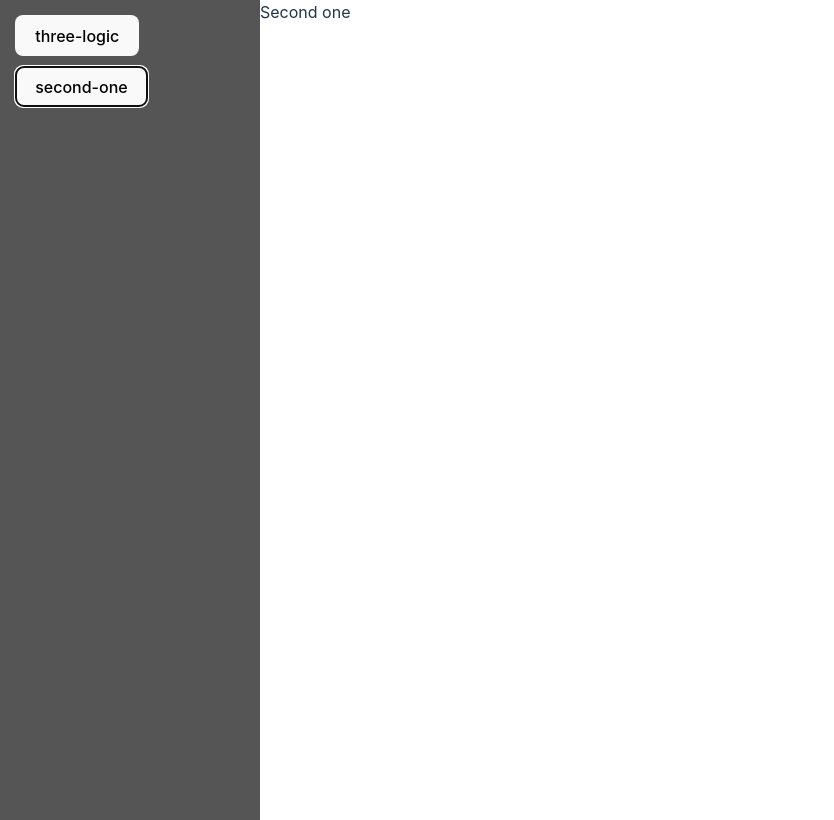
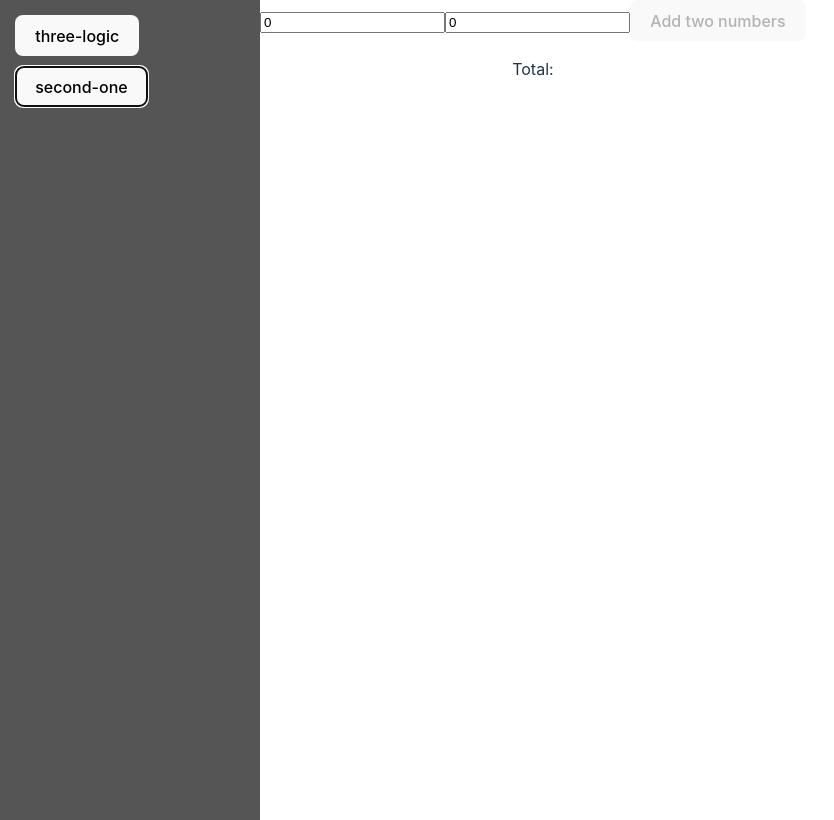
Before and after one commit to euguilhermegirardi/react-interview-challenges, a React (Vite) app: page /three-logic in a window 1280 px wide. Both pictures are taken after a click on the button "second-one". Shown: the whole page, without its empty margins (0-834 px from the left). Built offline with nearby package versions, Linux system fonts and the light colour scheme.

Commit message:
tidy-up and new challenge

```diff
--- a/src/challenges/1-three-logic/threeLogic.tsx
+++ b/src/challenges/1-three-logic/threeLogic.tsx
@@ -8,24 +8,37 @@ type FileProps = {
   children?: FileProps[]
 };
 
-const files = {
-  children: [
+const files = [
   {
     name: 'node_modules',
     children: [
       {
-          name: 'some_library',
+        name: '.bin',
         children: [
           {
-              name: 'some_library',
+            name: 'acorn',
+          },
+        ]
+      },
+      {
+        name: '.vite',
         children: [
           {
-                  name: 'some_library',
+            name: 'deps',
+            children: [
+              {
+                name: '_metadata.json',
+              },
+              {
+                name: 'chunck-MYQCF5U.js',
+              },
+              {
+                name: 'package.json',
               }
             ]
           },
         ]
-        }
+      },
     ]
   },
   {
@@ -34,8 +47,7 @@ const files = {
   {
     name: 'vite.config.ts'
   },
-  ]
-};
+];
 
 const File = ({ file, depth }: { file: FileProps, depth: number }) => {
   const [isExpanded, setIsExpanded] = useState(false);
@@ -51,9 +63,9 @@ const File = ({ file, depth }: { file: FileProps, depth: number }) => {
       )}
 
       {isExpanded && (
-        <ul className='is-expanded' style={{ paddingLeft: `${depth * 10}px` }}>
+        <ul className='is-expanded'>
           {file.children?.map((files) => (
-            <li key={files.name}>
+            <li key={files.name} style={{ paddingLeft: `${depth * 30}px` }}>
               <File file={files} depth={depth + 1} />
             </li>
           ))}
@@ -66,7 +78,7 @@ const File = ({ file, depth }: { file: FileProps, depth: number }) => {
 const ThreeLogic = () => {
   return (
     <ul className='three-content'>
-      {files.children.map((eachFile) => (
+      {files.map((eachFile) => (
         <li key={eachFile.name}>
           <File file={eachFile} depth={1} />
         </li>
--- a/src/challenges/2-sum-of-two-numbers/sum-of-two-numbers.tsx
+++ b/src/challenges/2-sum-of-two-numbers/sum-of-two-numbers.tsx
@@ -1,7 +1,42 @@
-function SumOfTwoNumbers() {
+// Sum of two numbers and disabled button
+
+import { useState } from 'react';
+
+const SumOfTwoNumbers = () => {
+  const [firstInput, setFirstInput] = useState<number>(0);
+  const [secondInput, setSecondInput] = useState<number>(0);
+  const [total, setTotal] = useState<number>();
+
+  const handleAddNumbers = () => {
+    if (firstInput && secondInput) {
+      setTotal(firstInput + secondInput)
+    }
+  };
+
   return (
-    <div>Second one</div>
-  )
-}
+    <div>
+      <input
+        type="number"
+        value={firstInput}
+        onChange={(event) => setFirstInput(+event.target.value)}
+      />
+
+      <input
+        type="number"
+        value={secondInput}
+        onChange={(event) => setSecondInput(+event.target.value)}
+      />
+
+      <button
+        disabled={(!firstInput || !secondInput)}
+        onClick={handleAddNumbers}
+      >
+        Add two numbers
+      </button>
+
+      <p>Total: {total && total > 0 ? total : ''}</p>
+    </div>
+  );
+};
 
 export default SumOfTwoNumbers;
```
Lines whose indentation alone changed are shown as unchanged.
